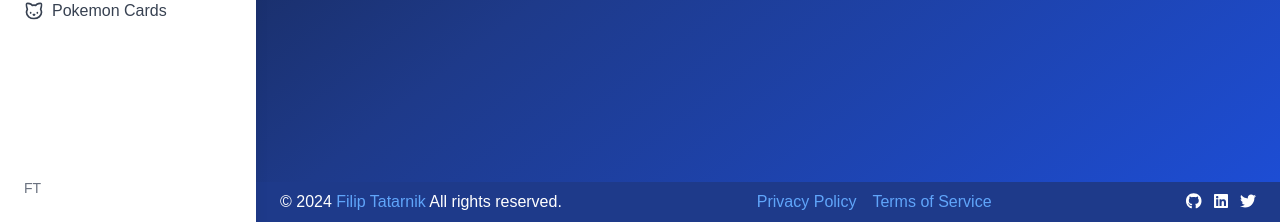
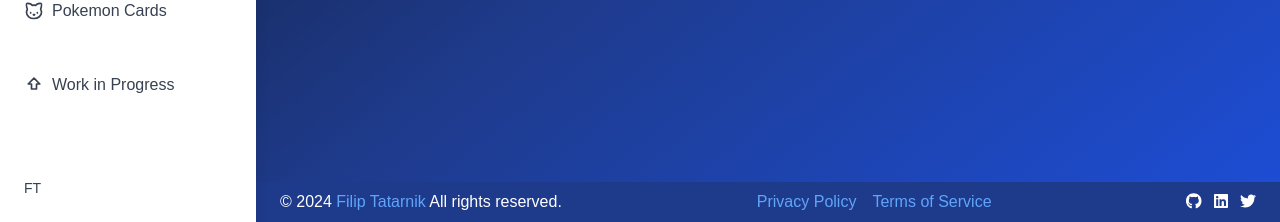
Before and after one commit to FilTatarnik/2024-portfolio, a React (Create React App) app: page / in a window 1280 px wide. Shown: the part 578-800 px from the top of the page. Built offline with nearby package versions, Linux system fonts and the light colour scheme.

Commit message:
added the work in progress under the Pokemon Cards button, and made it so the FT in the bottom of the navbar brings you back home

```diff
--- a/src/components/Navbar.js
+++ b/src/components/Navbar.js
@@ -1,6 +1,6 @@
 import React, { useState } from 'react';
 import { Link } from 'react-scroll';
-import { Home, User, Briefcase, Mail, Menu, X, ChartColumnIncreasing, Cat, Minus, BriefcaseBusiness } from 'lucide-react';
+import { Home, User, Briefcase, Mail, Menu, X, ChartColumnIncreasing, Cat, Minus, BriefcaseBusiness, ArrowBigUp } from 'lucide-react';
 import ContactFormModal from './ContactFormModal';  // Import the new component
 import OsrsStats from './OsrsStats';
 
@@ -76,9 +76,18 @@ const Navbar = ({ isOpen, setIsOpen }) => {
                 <Cat size={20} className="mr-2" />Pokemon Cards
               </button>
             </li>
+            <li>
+              <p className="flex items-center text-gray-700 transition-colors">
+                <ArrowBigUp size={20} className="mr-2" />Work in Progress
+              </p>
+            </li>
           </ul>
         </div>
-        <div className="text-sm text-gray-500">FT</div>
+        <div className="text-sm text-gray-500">
+            <Link to="home" smooth={true} duration={500} className="flex items-center text-gray-700 hover:text-blue-600 cursor-pointer transition-colors">
+              FT
+            </Link>
+        </div>
       </nav>
       <ContactFormModal isOpen={isContactModalOpen} onClose={toggleContactModal} />
       <OsrsStats isOpen={isOsrsModalOpen} onClose={toggleOsrsModal} />
```
